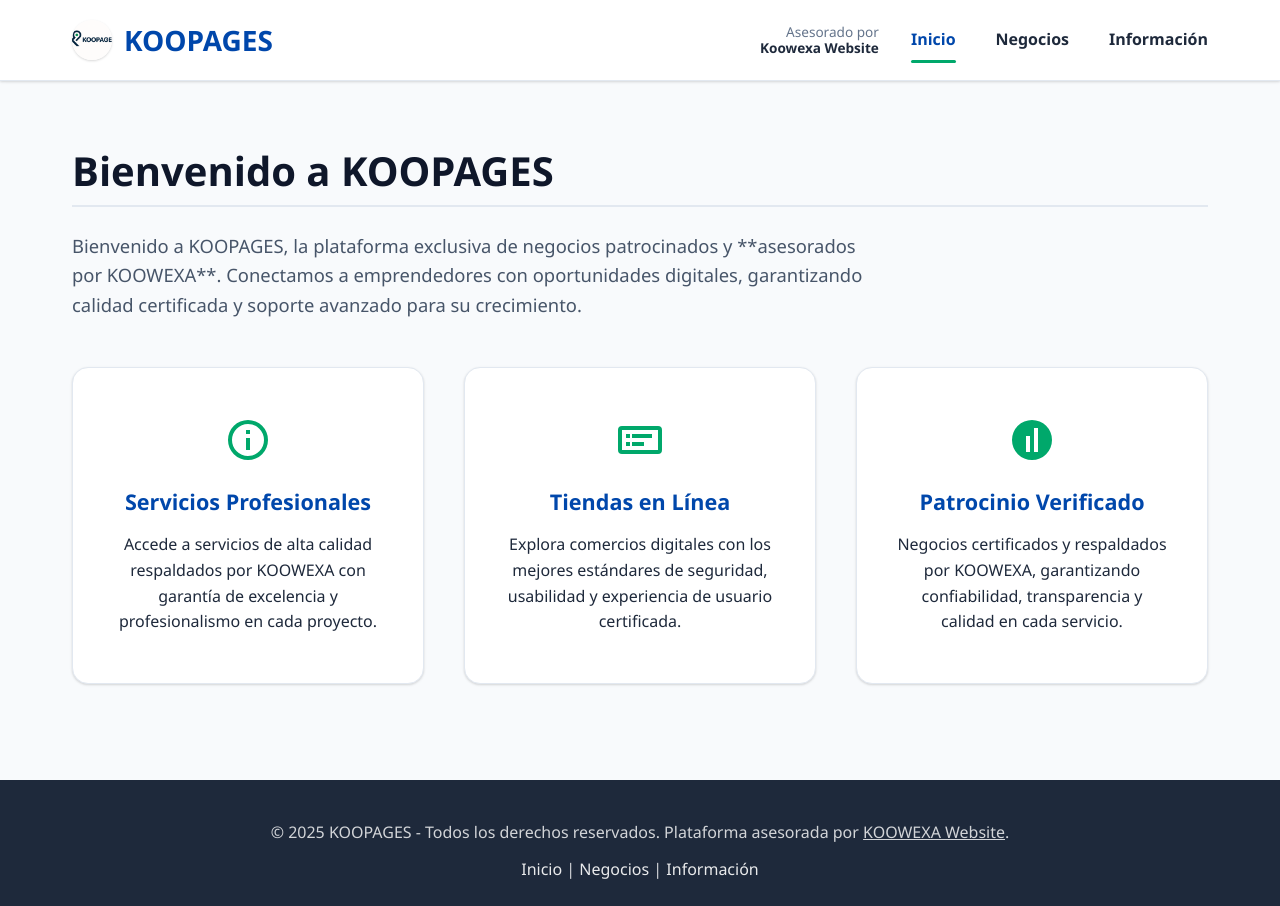
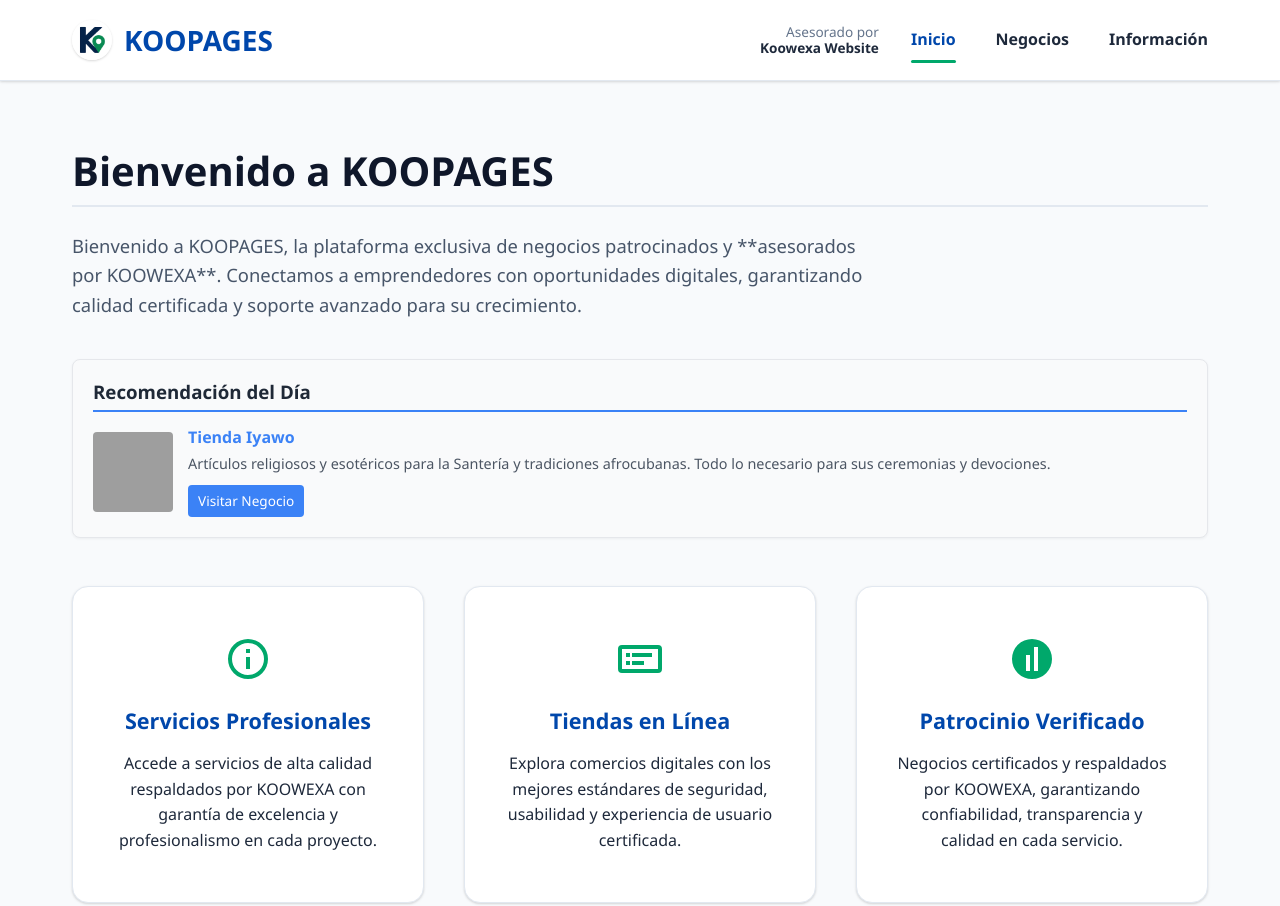
Before and after one commit to KooPages/oficial, a plain HTML site: page index.html in a window 1280 px wide. Shown: the top 906 px of the page. Drawn offline with Linux system fonts and the light colour scheme; grey boxes are pictures that could not be loaded.

Commit message:
feat: Implementar recomendación diaria aleatoria y actualizar logo a logo.jpg

```diff
--- /dev/null
+++ b/daily_recommendation.js
@@ -0,0 +1,139 @@
+/**
+ * Lógica para el sistema de recomendación diaria aleatoria
+ */
+
+// Función para obtener el negocio recomendado del día
+function getDailyRecommendation() {
+    // 1. Obtener la fecha actual en formato YYYY-MM-DD
+    const today = new Date().toISOString().slice(0, 10);
+    const storageKey = 'dailyRecommendationDate';
+    const recommendationKey = 'dailyRecommendationWeb';
+
+    // 2. Obtener la última fecha de recomendación y el negocio recomendado del almacenamiento local
+    const lastRecommendationDate = localStorage.getItem(storageKey);
+    let recommendedWeb = JSON.parse(localStorage.getItem(recommendationKey));
+
+    // 3. Verificar si la recomendación ya se hizo hoy
+    if (lastRecommendationDate === today && recommendedWeb) {
+        return recommendedWeb;
+    }
+
+    // 4. Si no se ha hecho hoy, seleccionar un nuevo negocio
+    // Filtrar los negocios que están en la sección 'negocios' (asumiendo que todos en webs.js son 'negocios')
+    // Excluir el negocio 'Proximamente'
+    const businessWebs = webs.filter(web => web.title !== 'Proximamente');
+
+    if (businessWebs.length === 0) {
+        return null; // No hay negocios para recomendar
+    }
+
+    // Seleccionar un negocio aleatorio
+    const randomIndex = Math.floor(Math.random() * businessWebs.length);
+    recommendedWeb = businessWebs[randomIndex];
+
+    // 5. Guardar la nueva recomendación y la fecha en el almacenamiento local
+    localStorage.setItem(storageKey, today);
+    localStorage.setItem(recommendationKey, JSON.stringify(recommendedWeb));
+
+    return recommendedWeb;
+}
+
+// Función para mostrar la recomendación en el DOM
+function displayDailyRecommendation() {
+    const recommendation = getDailyRecommendation();
+    const container = document.getElementById('dailyRecommendation');
+
+    if (!container) {
+        console.error('Contenedor de recomendación diaria no encontrado.');
+        return;
+    }
+
+    if (recommendation) {
+        // Crear la tarjeta de recomendación
+        const cardHTML = `
+            <div class="recommendation-card">
+                <img src="${recommendation.image}" alt="Imagen de ${recommendation.title}" class="recommendation-img" onerror="this.src='${CONFIG.images.defaultPlaceholder}'; this.onerror=null;">
+                <div class="recommendation-content">
+                    <h4>${recommendation.title}</h4>
+                    <p>${recommendation.description}</p>
+                    <a href="${recommendation.url}" class="recommendation-link" target="_blank" rel="noopener noreferrer">
+                        Visitar Negocio
+                    </a>
+                </div>
+            </div>
+        `;
+
+        // Insertar el HTML después del encabezado H3
+        const heading = container.querySelector('h3');
+        if (heading) {
+            heading.insertAdjacentHTML('afterend', cardHTML);
+        } else {
+            container.innerHTML += cardHTML;
+        }
+
+        // Opcional: Añadir un estilo simple para que se vea bien
+        const style = document.createElement('style');
+        style.textContent = `
+            .daily-recommendation {
+                margin-top: 20px;
+                padding: 20px;
+                border: 1px solid #e5e7eb;
+                border-radius: 8px;
+                background-color: #f9fafb;
+                box-shadow: 0 1px 3px rgba(0,0,0,0.05);
+            }
+            .daily-recommendation h3 {
+                color: #1f2937;
+                margin-top: 0;
+                margin-bottom: 15px;
+                border-bottom: 2px solid #3b82f6;
+                padding-bottom: 5px;
+            }
+            .recommendation-card {
+                display: flex;
+                gap: 15px;
+                align-items: center;
+            }
+            .recommendation-img {
+                width: 80px;
+                height: 80px;
+                object-fit: cover;
+                border-radius: 4px;
+                flex-shrink: 0;
+            }
+            .recommendation-content h4 {
+                margin: 0 0 5px 0;
+                color: #3b82f6;
+            }
+            .recommendation-content p {
+                margin: 0 0 10px 0;
+                font-size: 0.9em;
+                color: #4b5563;
+            }
+            .recommendation-link {
+                display: inline-block;
+                padding: 5px 10px;
+                background-color: #3b82f6;
+                color: white;
+                text-decoration: none;
+                border-radius: 4px;
+                font-size: 0.85em;
+                transition: background-color 0.3s;
+            }
+            .recommendation-link:hover {
+                background-color: #2563eb;
+            }
+        `;
+        document.head.appendChild(style);
+
+    } else {
+        container.innerHTML += '<p>No hay negocios disponibles para recomendar hoy.</p>';
+    }
+}
+
+// Asegurarse de que la función se ejecute después de que se carguen las webs
+document.addEventListener('DOMContentLoaded', function() {
+    // Esperar un momento para asegurar que 'webs' esté disponible
+    // En una aplicación real, esto se manejaría con promesas o un sistema de módulos
+    setTimeout(displayDailyRecommendation, 500);
+});
--- a/index.html
+++ b/index.html
@@ -22,7 +22,7 @@
     <meta property="og:url" content="https://koopages.com/">
     <meta property="og:title" content="KOOPAGES - Plataforma de Negocios Patrocinados">
     <meta property="og:description" content="Descubre todos los negocios patrocinados y asesorados por KOOWEXA. Servicios profesionales y tiendas en línea certificadas con soporte digital avanzado.">
-    <meta property="og:image" content="https://koopages.com/KOOPAGES.jpeg">
+    <meta property="og:image" content="https://koopages.com/logo.jpg">
     <meta property="og:image:width" content="1200">
     <meta property="og:image:height" content="630">
     <meta property="og:site_name" content="KOOPAGES">
@@ -33,7 +33,7 @@
     <meta name="twitter:url" content="https://koopages.com/">
     <meta name="twitter:title" content="KOOPAGES - Plataforma de Negocios Patrocinados">
     <meta name="twitter:description" content="Descubre todos los negocios patrocinados y asesorados por KOOWEXA. Servicios profesionales y tiendas en línea certificadas con soporte digital avanzado.">
-    <meta name="twitter:image" content="https://koopages.com/KOOPAGES.jpeg">
+    <meta name="twitter:image" content="https://koopages.com/logo.jpg">
 
     <!-- Canonical URL -->
     <link rel="canonical" href="https://koopages.com/">
@@ -67,7 +67,7 @@
         "name": "KOOPAGES",
         "description": "Plataforma de negocios patrocinados por KOOWEXA",
         "url": "https://koopages.com",
-        "logo": "https://koopages.com/KOOPAGES.jpeg",
+        "logo": "https://koopages.com/logo.jpg",
         "foundingDate": "2025",
         "sameAs": []
     }
@@ -79,7 +79,7 @@
     <header class="header" role="banner">
         <div class="container">
             <a href="#inicio" class="logo" aria-label="KOOPAGES - Ir al inicio">
-                <img src="KOOPAGES.jpeg" alt="Logotipo de KOOPAGES" class="logo-img" width="32" height="32">
+                <img src="logo.jpg" alt="Logotipo de KOOPAGES" class="logo-img" width="32" height="32">
                 <h1>KOOPAGES</h1>
             </a>
             <div class="koowexa-emblem">
@@ -108,6 +108,10 @@
             <div class="container">
                 <h2 id="inicio-heading">Bienvenido a KOOPAGES</h2>
                 <p class="lead">Bienvenido a KOOPAGES, la plataforma exclusiva de negocios patrocinados y **asesorados por KOOWEXA**. Conectamos a emprendedores con oportunidades digitales, garantizando calidad certificada y soporte avanzado para su crecimiento.</p>
+                <div id="dailyRecommendation" class="daily-recommendation" role="region" aria-live="polite" aria-labelledby="recommendation-heading">
+                    <h3 id="recommendation-heading">Recomendación del Día</h3>
+                    <!-- La recomendación se cargará aquí -->
+                </div>
                 <div class="features">
                     <article class="feature-card">
                         <svg class="icon" width="48" height="48" aria-hidden="true" focusable="false">
@@ -187,6 +191,7 @@
     <script src="config.js"></script>
     <script src="utils.js"></script>
     <script src="webs.js"></script>
+    <script src="daily_recommendation.js"></script>
     <script src="script.js"></script>
 
     <!-- Performance Monitoring (opcional) -->
```
